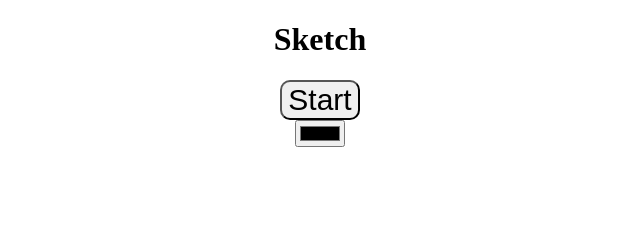
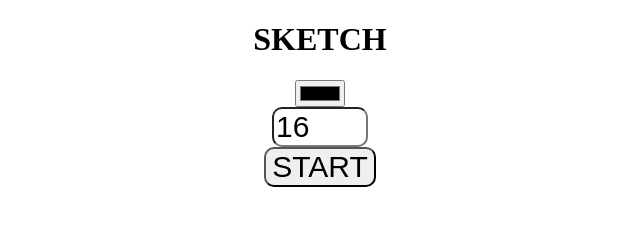
Before and after one commit to meriusss/sketch, a plain HTML site: page index.html in a window 1280 px wide. Shown: the whole page, without its empty margins (320-960 px from the left). Drawn offline with Linux system fonts and the light colour scheme.

Commit message:
Updated html file

```diff
--- a/index.html
+++ b/index.html
@@ -6,13 +6,15 @@
     <title>Sketch</title>
     <script src="script.js" defer></script>
     <link rel="stylesheet" href="styles.css">
+    <link rel="stylesheet" href="https://fonts.googleapis.com/css?family=Roboto">
 </head>
 <body>
-    <h1 id="title">Sketch</h1>
+    <h1 id="title">SKETCH</h1>
 
     <div class="buttonContainer">
-        <button id="startButton" class="button">Start</button>
         <input type="color" id="color">
+        <input type="number" min="1" max="16" value="16" placeholder="1 to 16" id="squaresSelector" class="button">
+        <button id="startButton" class="button">START</button>
     </div>
 
 
```
